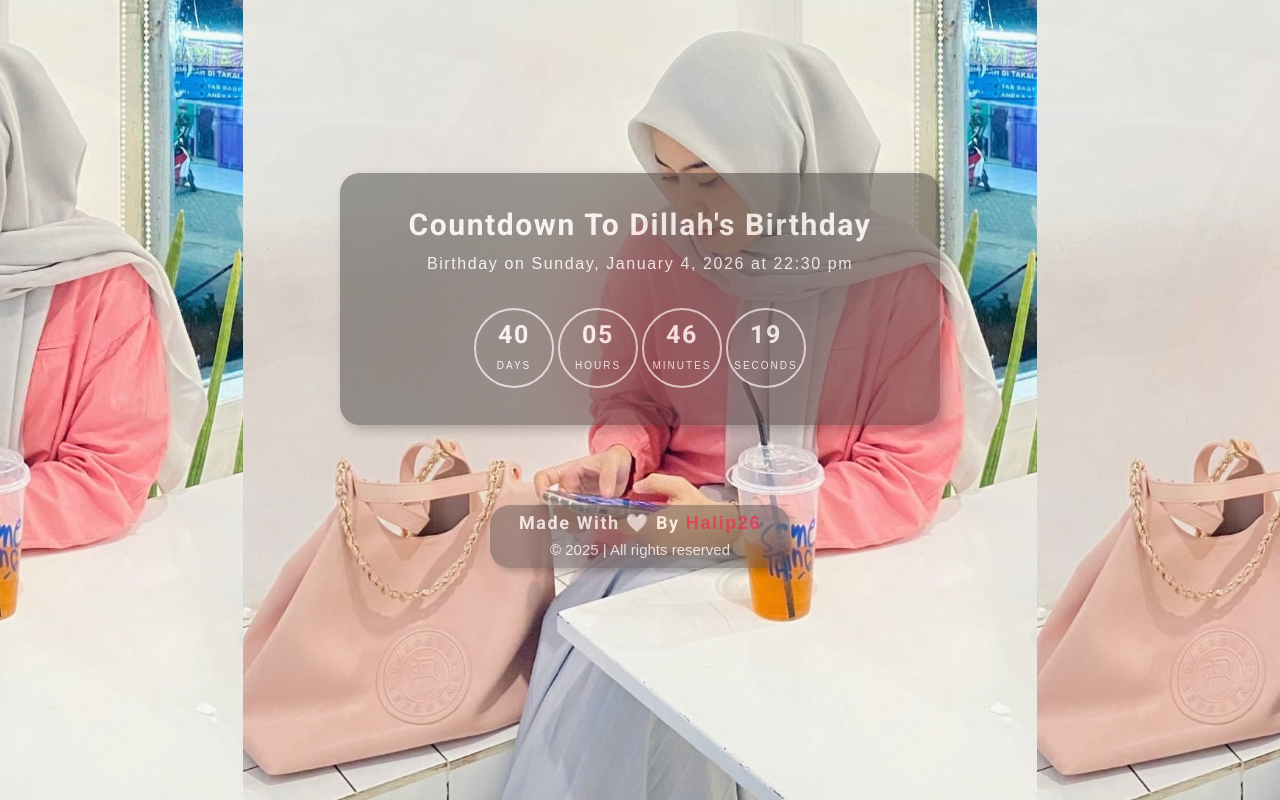
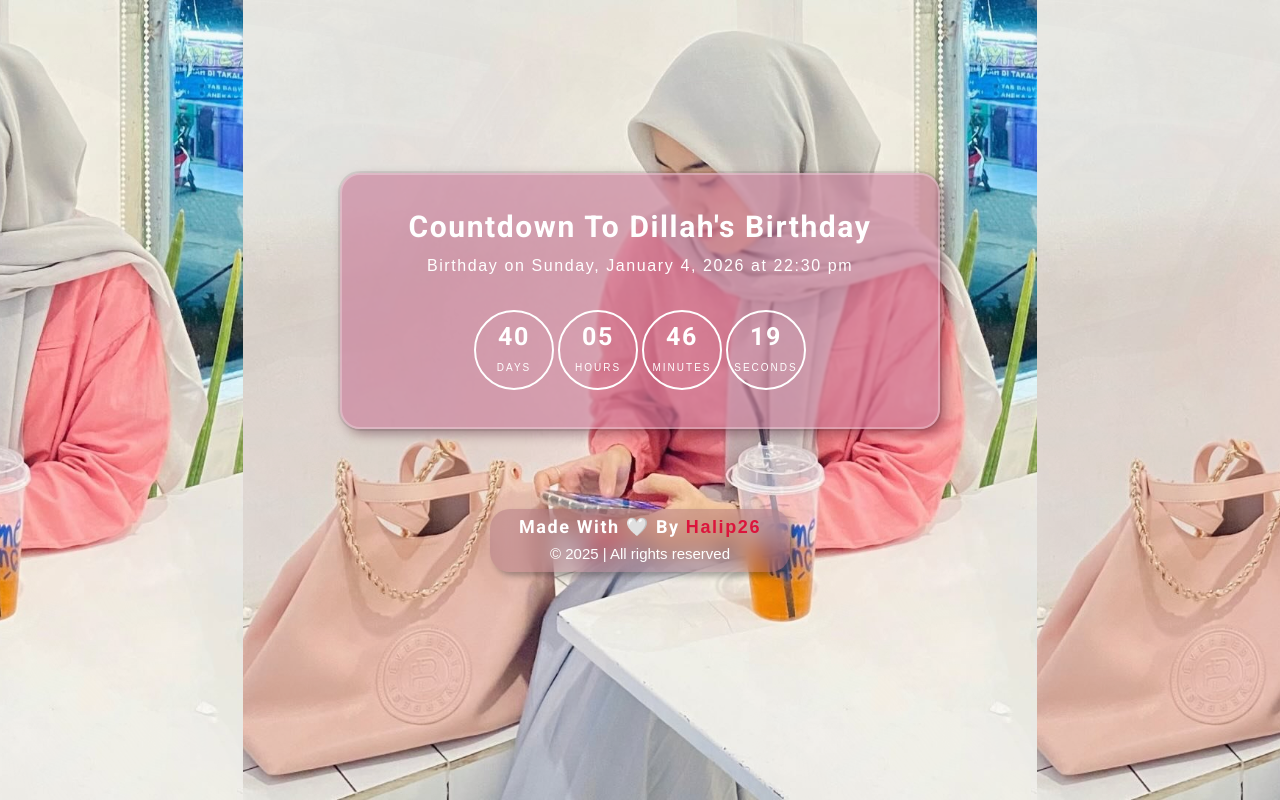
Before and after one commit to Halip26/dillah-birthday-countdown, a plain HTML site: page index.html in a window 1280 px wide. Drawn offline with Linux system fonts and the light colour scheme; a web font is replaced by a local one.

Commit message:
Enhance card styles with improved backdrop, borders, and hover effects

```diff
--- a/assets/css/style.css
+++ b/assets/css/style.css
@@ -42,17 +42,25 @@ body {
   text-align: center;
   margin: auto;
   margin-top: 15%;
-  backdrop-filter: blur(50px);
-  background-color: #13131385;
-  opacity: 0.7;
+  backdrop-filter: blur(1px);
+  /* use hexa instead of opacity so text stays opaque */
+  background-color: #c97c99a3; /* adjust alpha #440e246c */
+  /* opacity: 0.5;  <-- removed */
   border-radius: 20px;
   transition: all 0.3s ease;
-  box-shadow: 5px 5px 12px #14141459;
+  box-shadow: 5px 5px 12px #440e246c;
+
+  /* simple visible border */
+  border: 2px solid #ffffff44; /* change color/width */
+
+  /* subtle outer ring */
+  outline: 2px solid #00000014;
+  outline-offset: 0px;
 }
 
 .card:hover {
   transform: scale(1.05);
-  box-shadow: 0 0 30px #14141459;
+  box-shadow: 0 0 30px #440e246c;
 }
 
 .text h1 {
@@ -123,7 +131,7 @@ h4 {
   border: 0.5rem;
   border-color: black;
   height: 5rem;
-  border: 2px solid #e0e0e0;
+  border: 2px solid #ffffff;
   border-radius: 50%;
   margin: 2px;
 }
@@ -143,21 +151,33 @@ h4 {
   text-align: center;
   margin: auto;
   backdrop-filter: blur(10px);
-  background-color: #31313180;
-  opacity: 0.7;
+  background-color: #92536b50; /* use hexa, remove opacity */
+  /* opacity: 0.7;  <-- removed */
   border-radius: 20px;
   box-shadow: 4px 4px 6px #1d1d1d59;
 }
 
-.card-footer a {
+footer .card-footer a {
+  color: crimson;
   text-decoration: none;
-  color: crimson;
-  transition: 0.2s ease-in;
+  position: relative;
+  transition: color 0.3s ease;
+  font-weight: 600;
 }
 
-.card-footer a:hover {
-  color: #ff0033;
-  text-decoration: underline;
+footer .card-footer a::before {
+  content: "";
+  position: absolute;
+  width: 100%;
+  height: 2px;
+  background-color: #ff1140;
+  bottom: -2px;
+  transform: scaleX(0);
+  transition: transform 0.3s ease;
+}
+
+footer .card-footer a:hover::before {
+  transform: scaleX(1);
 }
 
 .card-footer h1 {
@@ -214,7 +234,7 @@ h4 {
   }
 
   .text h4 {
-    font-size: 12px;
+    font-size: 13px;
     padding-left: 35px;
     padding-right: 35px;
   }
```
